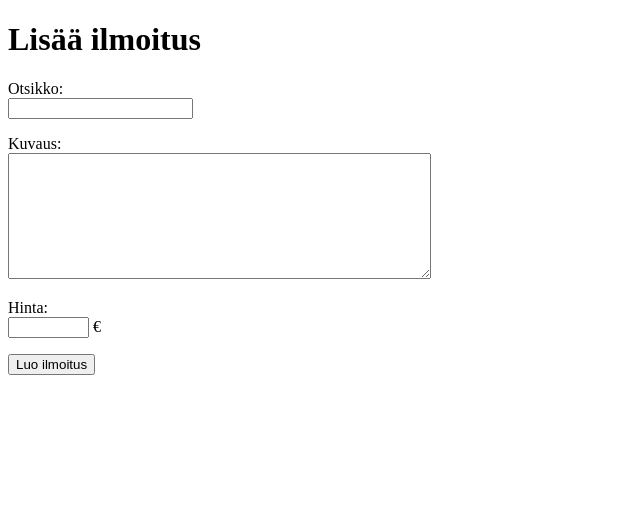
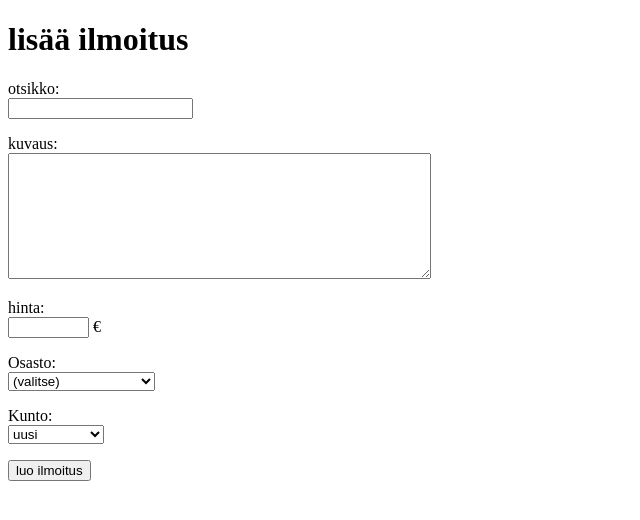
Before and after one commit to hbuMi/miubu_marketplace, a Flask app: page /new_item in a window 1280 px wide. Shown: the top 520 px of the page, without its empty margins (0-640 px from the left). Run offline with Flask 3, Linux system fonts and the light colour scheme; the visitor is signed in with stand-in values (Sample User, id 1).

Commit message:
Add classes to items

```diff
--- a/app.py
+++ b/app.py
@@ -59,7 +59,8 @@ def show_item(item_id):
     item = items.get_item(item_id)
     if not item:
         abort(404)
-    return render_template("show_item.html", item=item)
+    classes = items.get_classes(item_id)
+    return render_template("show_item.html", item=item, classes=classes)
 
 @app.route("/user/<int:user_id>")
 def show_user(user_id):
@@ -120,14 +121,23 @@ def create_item():
     descr = request.form["descr"]
     price = request.form["price"]
     user_id = session["user_id"]
+    section = request.form["section"]
+    condition = request.form["condition"]
 
     if not title or len(title) > 50 or not descr or len(descr) > 1000:
         abort(403)
-
     if not re.search("^[1-9][0-9]{0,5}$", price):
         abort(403)
 
-    items.add_item(title, descr, price, user_id)
+    classes = []
+    section = request.form["section"]
+    if section:
+        classes.append(("Osasto", section))
+    condition = request.form["condition"]
+    if section:
+        classes.append(("Osasto", condition))
+
+    items.add_item(title, descr, price, user_id, classes)
     return redirect("/")
 
 @app.route("/update_item", methods=["POST"])
--- a/schema.sql
+++ b/schema.sql
@@ -11,3 +11,10 @@ CREATE TABLE items (
     price INTEGER,
     user_id INTEGER REFERENCES users
 );
+
+CREATE TABLE item_classes (
+    id INTEGER PRIMARY KEY,
+    item_id INTEGER REFERENCES items,
+    title TEXT,
+    value TEXT
+);
--- a/templates/new_item.html
+++ b/templates/new_item.html
@@ -2,26 +2,63 @@
 <html>
 
 <head>
-  <title>Lisää ilmoitus</title>
+  <title>lisää ilmoitus</title>
 </head>
 
 <body>
-    <h1>Lisää ilmoitus</h1>
+    <h1>lisää ilmoitus</h1>
   <form action="/create_item" method="post">
     <p>
-      Otsikko: <br />
+      otsikko: <br />
       <input type="text" name="title" maxlength="50" required/>
     </p>
     <p>
-        Kuvaus: <br />
+        kuvaus: <br />
         <textarea rows="8" cols="50" name="descr" maxlength="1000" required></textarea>
     </p>
     <p>
-        Hinta: <br />
+        hinta: <br />
         <input type="text" name="price" size="7" pattern="[1-9][0-9]{0,5}" required/> €
     </p>
-
-    <input type="submit" value="Luo ilmoitus" />
+    <p>
+      Osasto: <br />
+      <select name="section">
+        <option value="">(valitse)</option>
+        <optgroup label="vaatteet">
+          <option value="farkut">farkut</option>
+          <option value="housut">housut</option>
+          <option value="housut">puvut</option>
+          <option value="takit">takit</option>
+          <option value="yläosat">yläosat</option>
+        </optgroup>
+        <optgroup label="kengät">
+          <option value="juhlakengät">juhlakengät</option>
+          <option value="loaferit">loaferit</option>
+          <option value="sandaalit">sandaalit</option>
+          <option value="saappaat">saappaat</option>
+          <option value="urheilukengät">urheilukengät</option>
+          <option value="vapaa-ajan kengät">vapaa-ajan kengät</option>
+        </optgroup>
+        <optgroup label="asusteet">
+          <option value="hatut">hatut</option>
+          <option value="korut">korut</option>
+          <option value="laukut">laukut</option>
+          <option value="vyöt">vyöt</option>
+          <option value="muut asusteet">muut asusteet</option>
+        </optgroup>
+      </select>
+    </p>
+    <p>
+      Kunto: <br />
+      <select name="condition">
+        <option value="uusi">uusi</option>
+        <option value="erinomainen">erinomainen</option>
+        <option value="hyvä">hyvä</option>
+        <option value="kohtalainen">kohtalainen</option>
+        <option value="heikko">heikko</option>
+      </select>
+    </p>
+    <input type="submit" value="luo ilmoitus" />
   </form>
 </body>
 
```
Also changed, not shown: items.py (+12 -1 lines), templates/show_item.html (+10 -0 lines).
